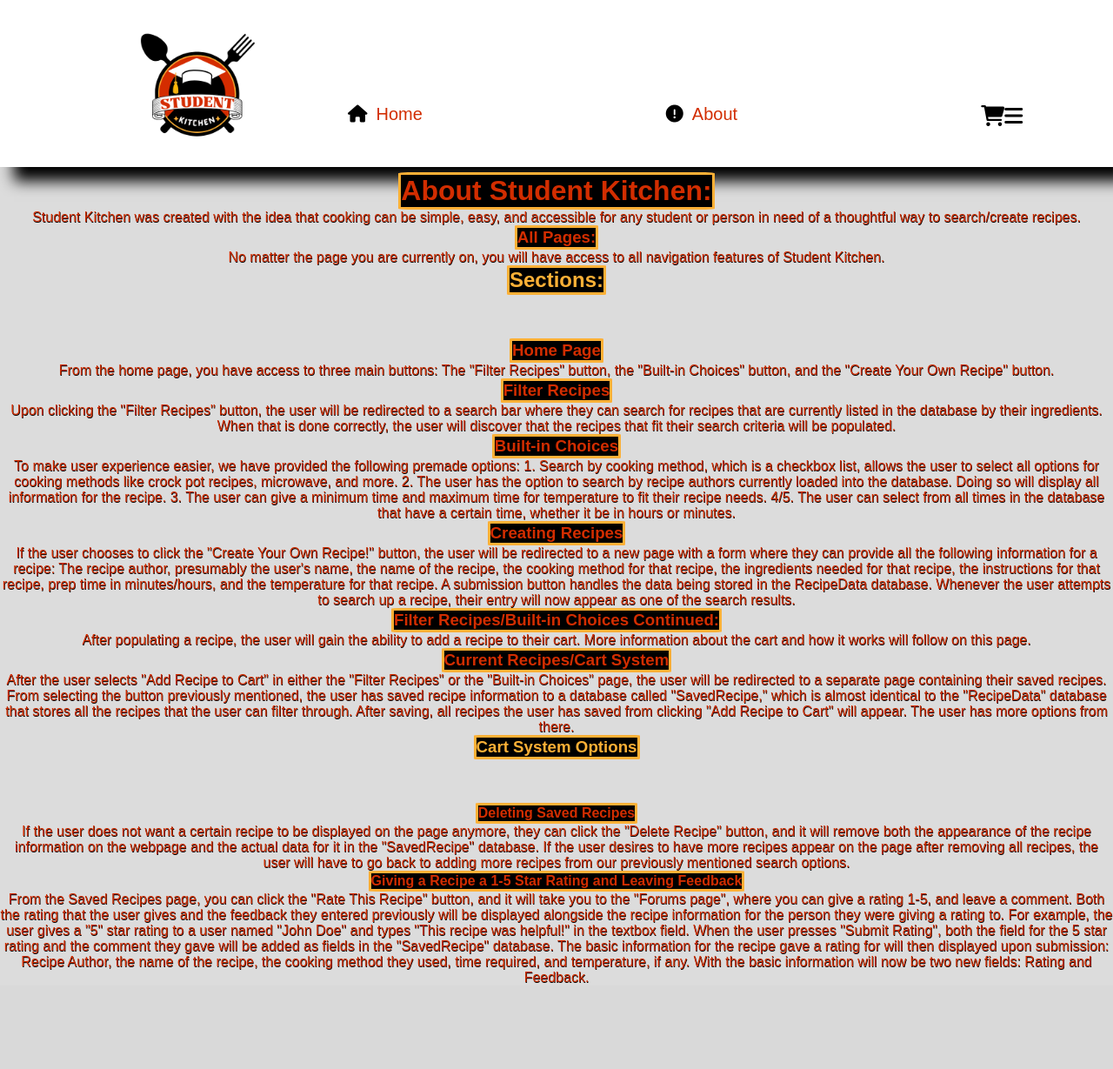
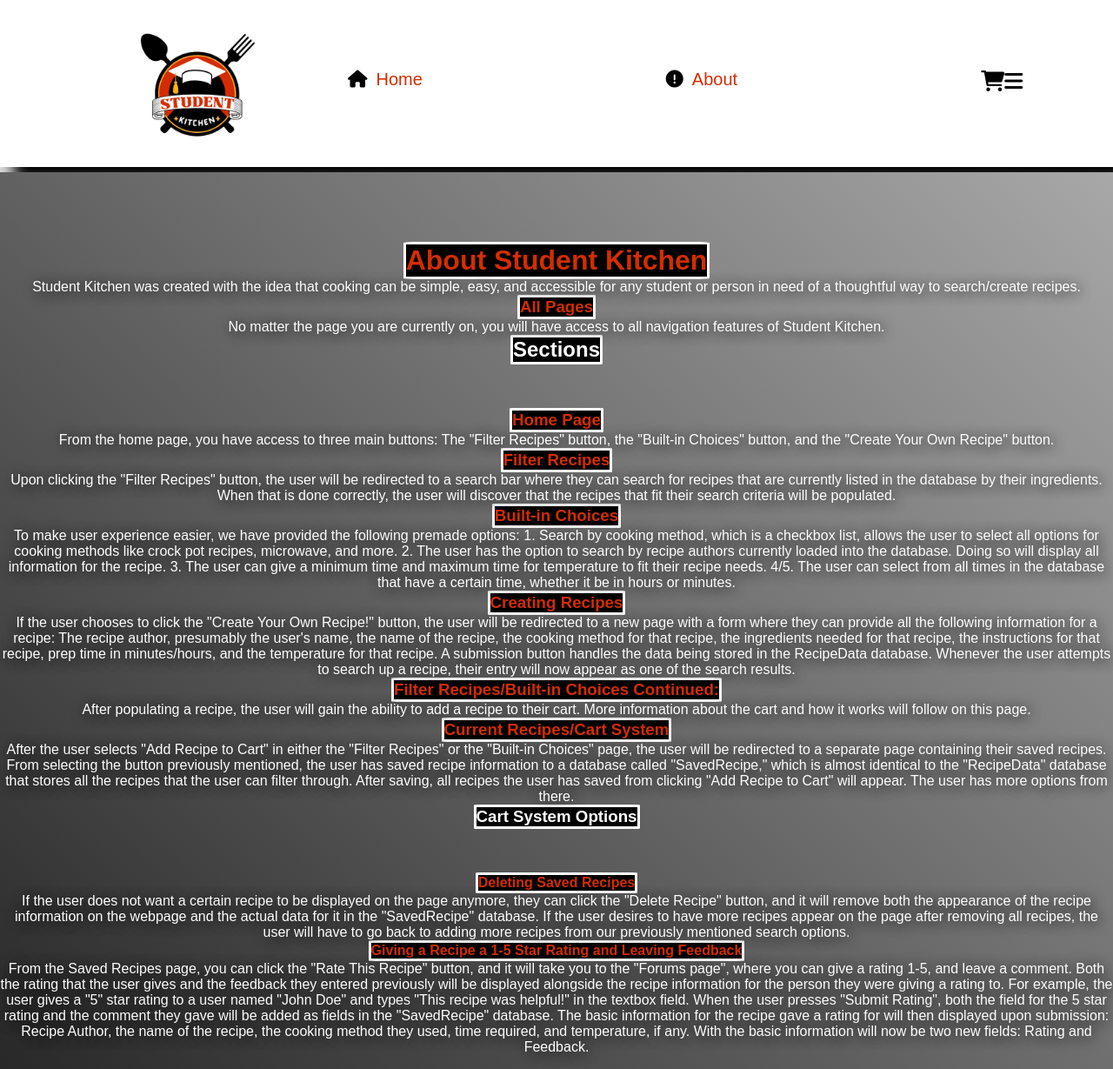
Before and after one commit to jacoba2024through2025/Unit5Project, a Django app: page /share in a window 1280 px wide; the page is wider, and only the part inside the window is pictured. Shown: that part at 87% size. Before the commit the page ends 1130 px from the top of that part, so only its background shows below. Run offline with Django 5.2, Linux system fonts and the light colour scheme.

Commit message:
changes from last night 11/19

```diff
--- a/app/static/styles.css
+++ b/app/static/styles.css
@@ -63,7 +63,7 @@ header {
 }
 
 .moving-links-div {
-    margin-top: 15vh;
+    margin-top: 10vh;
     display: flex;
     gap: 20vw;
 }
@@ -265,8 +265,9 @@ header {
     margin-top: 2em;
     background: white;
 
-
-    border-radius: 1em;
+    margin-right: 2vh;
+    margin-left:2vh;
+    border-radius: 0.5em;
     box-shadow: .50em .50em 1em;
 
 }
@@ -283,7 +284,7 @@ header {
     padding-left: 30px;
     cursor: pointer;
     display: inline-block;
-    color: red;
+    color: rgb(210,45,0,255);
     font-family: sans-serif;
     font-weight: 500;
     line-height: 25px;
@@ -339,13 +340,13 @@ header {
         transform: translateX(0);
     }
     to {
-        transform: translateX(-100%)
+        transform: translateX(-15%)
     }
 }
 
 .logos-slide {
     white-space: nowrap;
-    animation: 10s slide infinite linear;
+    animation: 8s slide infinite linear;
     border-radius: 10%;
 }
 
@@ -502,17 +503,17 @@ header {
     font-family: sans-serif;
     margin: 0 auto;
     background: black;
-    border: 3px solid #fcb036;
+    border: 3px solid white;
     border-radius: 3%;
     display: table;
 }
 
 .header-style-page-separate {
-    color: #fcb036;
+    color: white;
     font-family: sans-serif;
     margin: 0 auto;
     background: black;
-    border: 3px solid #fcb036;
+    border: 3px solid white;
     border-radius: 3%;
     display: table;
 }
@@ -520,8 +521,8 @@ header {
 .paragraph-style {
     text-align: center;
     font-family: sans-serif;
-    color: rgb(210,45,0,255);
-    text-shadow: 0.5px 1px black;
+    color: white;
+    text-shadow: 2px 2px 15px black;
 }
 
 .main-header {
@@ -542,6 +543,7 @@ header {
     border: 3px solid rgb(210,45,0,255);
     border-style: double;
     border-radius: 3%;
+    box-shadow: 1em 1em 1em black;
 }
 
 .form-background-style {
@@ -659,15 +661,7 @@ header {
 
 }
 
-.form-buttons-help {
 
-}
-
-
-
-.form-buttons-filter-help {
-    margin-left: 4em;
-}
 
 .unordered-style {
     text-align: center;
@@ -675,17 +669,65 @@ header {
     color: rgb(210,45,0,255);
 
 
+
 }
 
 .help-header {
     text-align: center;
     font-family: sans-serif;
-    color: rgb(210,45,0,255)
+    color: rgb(210,45,0,255);
+
 }
 
 .list-form {
     background: white;
     margin-left: 16vw;
     margin-right: 16vw;
+    padding-bottom: 25vh;
     border-radius: 3%;
+    box-shadow: 1em 1em 1em black;
 }
+
+
+.background-anim {
+    padding-top: 10vh;
+    padding-bottom: 2vh;
+    background: linear-gradient(45deg, rgb(210,45,0,255), black, white);
+    background-size: 400% 400%;
+    animation: gradient-animation 15s ease infinite;
+}
+
+/* Gradient animation keyframes */
+@keyframes gradient-animation {
+    0% {
+        background-position: 0% 50%;
+    }
+    50% {
+        background-position: 100% 50%;
+    }
+    100% {
+        background-position: 0% 50%;
+    }
+}
+
+
+.background-anim-saved {
+    padding-top: 10vh;
+    padding-bottom: 25vh;
+    background: linear-gradient(45deg, rgb(210,45,0,255), black, white);
+    background-size: 400% 400%;
+    animation: gradient-animation 15s ease infinite;
+}
+
+/* Gradient animation keyframes */
+@keyframes gradient-animation {
+    0% {
+        background-position: 0% 50%;
+    }
+    50% {
+        background-position: 100% 50%;
+    }
+    100% {
+        background-position: 0% 50%;
+    }
+}
--- a/app/templates/builtinchoices.html
+++ b/app/templates/builtinchoices.html
@@ -2,7 +2,8 @@
 
 {% block content %}
 
-<h1 class="search-type">Search For A Recipe By Its Ingredients</h1>
+<div class="background-anim">
+    <h1 class="search-type">Search For A Recipe By Its Ingredients</h1>
 <form method="POST" class="form-background-style">
     {% csrf_token %}
     <p>
@@ -81,3 +82,5 @@
 </div>
 
 {% endblock %}
+
+</div>
--- a/app/templates/currentrecipe.html
+++ b/app/templates/currentrecipe.html
@@ -1,6 +1,7 @@
 {% extends 'base.html' %}
 
 {% block content %}
+    <div class="background-anim-saved">
         <h2 class="saved-recipe-header">
             <i class="fa-solid fa-bars-staggered"></i>
             Saved Recipes
@@ -52,4 +53,7 @@
                 Whoops! We could not find any recipes saved! Start by searching or creating your own.
             </p>
         {% endif %}
+
+    </div>
+
 {% endblock %}
--- a/app/templates/filterrecipes.html
+++ b/app/templates/filterrecipes.html
@@ -3,6 +3,7 @@
 {% block content %}
 
 {#Filter by cooking method#}
+<div class="background-anim">
     <form method="POST" class="form-background">
         {% csrf_token %}
         <p>
@@ -175,4 +176,7 @@
 
     </div>
 
+</div>
+
+
 {% endblock %}
--- a/app/templates/recipecreation.html
+++ b/app/templates/recipecreation.html
@@ -1,6 +1,7 @@
 {% extends 'base.html' %}
 
 {% block content %}
+<div class="background-anim">
     <div class="form-container">
         {% if messages %}
             <div class="alert alert-success">
@@ -26,4 +27,8 @@
             <button type="submit" class="submit-btn">Submit</button>
         </form>
     </div>
+
+</div>
+
+
 {% endblock %}
--- a/app/templates/sharing.html
+++ b/app/templates/sharing.html
@@ -2,12 +2,13 @@
 
 {% block content %}
 
-<h1 class="header-style-page">About Student Kitchen:</h1>
+<div class="background-anim">
+    <h1 class="header-style-page">About Student Kitchen</h1>
 
 <p class="paragraph-style">Student Kitchen was created with the idea that cooking can be simple, easy, and accessible for any student or person in need of a thoughtful way to search/create recipes.</p>
-<h3 class="header-style-page">All Pages:</h3>
+<h3 class="header-style-page">All Pages</h3>
 <p class="paragraph-style">No matter the page you are currently on, you will have access to all navigation features of Student Kitchen.
-<h2 class="header-style-page-separate main-header">Sections:</p>
+<h2 class="header-style-page-separate main-header">Sections</p>
 <h3 class="header-style-page">Home Page</h3>
 <p class="paragraph-style">From the home page, you have access to three main buttons: The "Filter Recipes" button, the "Built-in Choices" button, and the "Create Your Own Recipe" button.
 <h3 class="header-style-page">Filter Recipes</h3>
@@ -27,5 +28,9 @@
 <p class="paragraph-style">From the Saved Recipes page, you can click the "Rate This Recipe" button, and it will take you to the "Forums page", where you can give a rating 1-5, and leave a comment. Both the rating that the user gives and the feedback they entered previously will be displayed alongside the recipe information for the person they were giving a rating to. For example, the user gives a "5" star rating to a user named "John Doe" and types "This recipe was helpful!" in the textbox field. When the user presses "Submit Rating", both the field for the 5 star rating and the comment they gave will be added as fields in the "SavedRecipe" database. The basic information for the recipe gave a rating for will then displayed upon submission: Recipe Author, the name of the recipe, the cooking method they used, time required, and temperature, if any. With the basic information will now be two new fields: Rating and Feedback.</p>
 
 
+</div>
+
+
+
 
 {% endblock %}
```
Also changed, not shown: db.sqlite3. Lines whose indentation alone changed are shown as unchanged.
